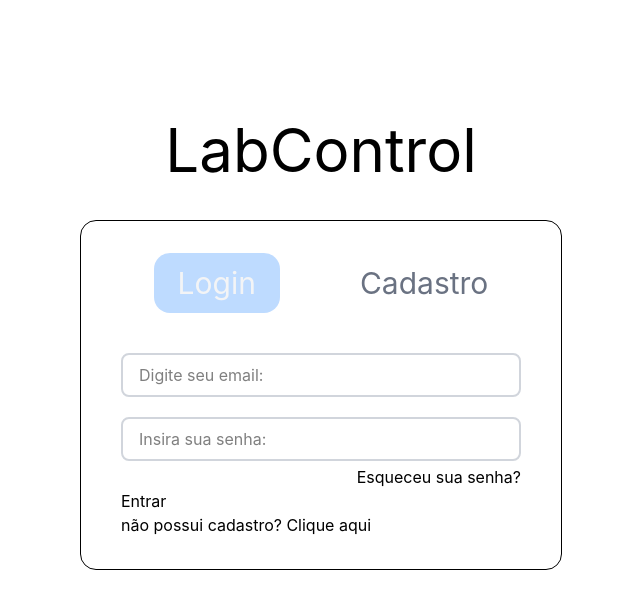
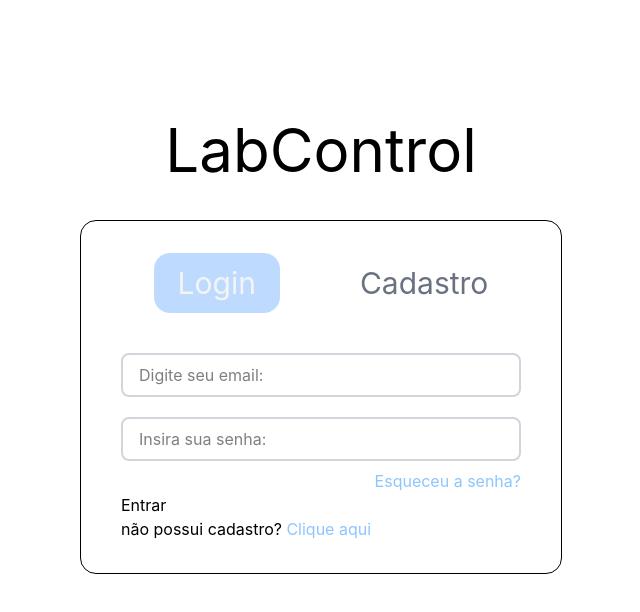
Before and after one commit to eduardopozenatto/ppi-next-js, a Next.js app in the folder frontend/: page / in a window 1280 px wide. Shown: the top 612 px of the page, without its empty margins (319-959 px from the left). Built offline with nearby package versions, Linux system fonts and the light colour scheme.

Commit message:
Adicionando o componente Link ao formulário

```diff
--- a/frontend/app/pages/login_form.tsx
+++ b/frontend/app/pages/login_form.tsx
@@ -1,4 +1,5 @@
-import Input from '../components/Input'
+import Input from '../components/Input';
+import Link from '../components/Link';
 
 export function LoginForm () {
     return (
@@ -15,17 +16,17 @@ export function LoginForm () {
 
                     <form action="" className="flex flex-col mt-10 gap-5">
                         <Input type='email' placeholder='Digite seu email: '></Input>
-                        <Input type='password' placeholder='Insira sua senha: ' ClassName=''></Input>
+                        <Input type='password' placeholder='Insira sua senha: '></Input>
                     </form>
 
-                    <a href="#" className='self-end mt-1 hover:underline transition-all duration-1000 ease-in-out'>Esqueceu sua senha?</a>
+                    <Link content='Esqueceu a senha?' className='text-end mt-2'></Link>
 
                     <div>
                     <a href="#">Entrar</a>
                     </div>
 
                     <div>
-                        <p>não possui cadastro? <a href="#">Clique aqui</a></p>
+                        <p>não possui cadastro? <Link content='Clique aqui' className=''></Link></p>
                     </div>
                  </div>
             </section>
```
